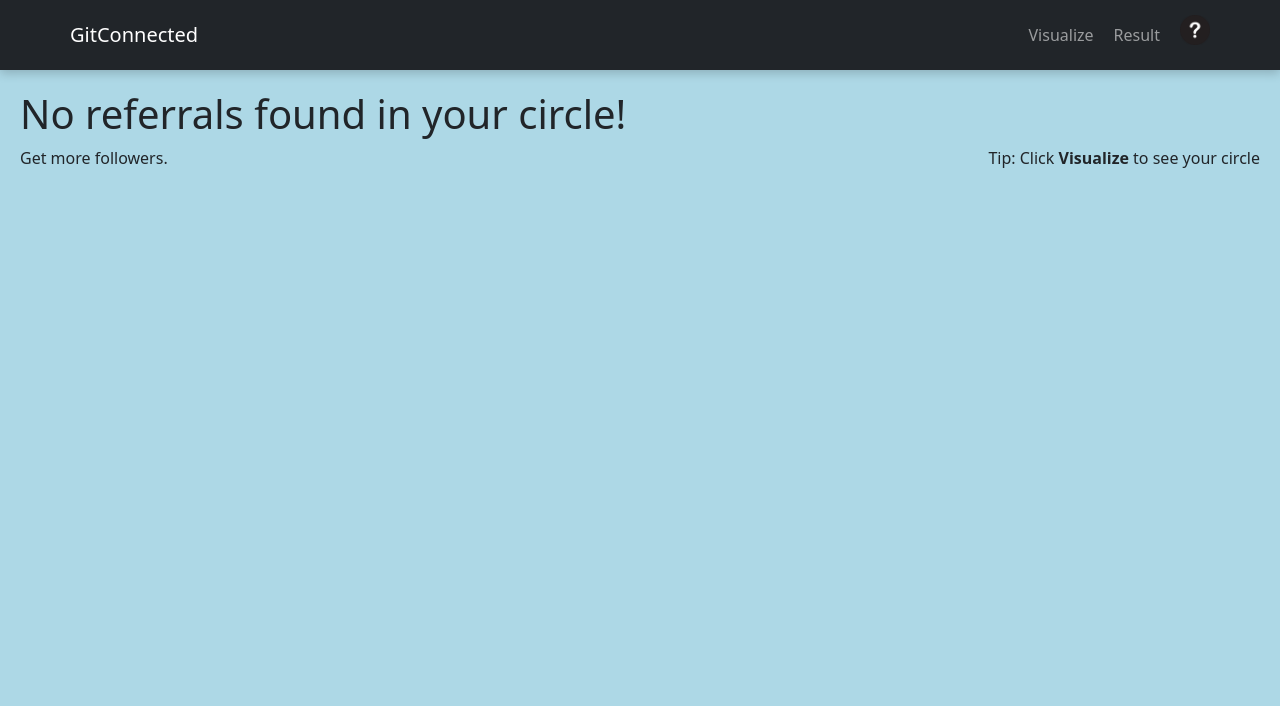
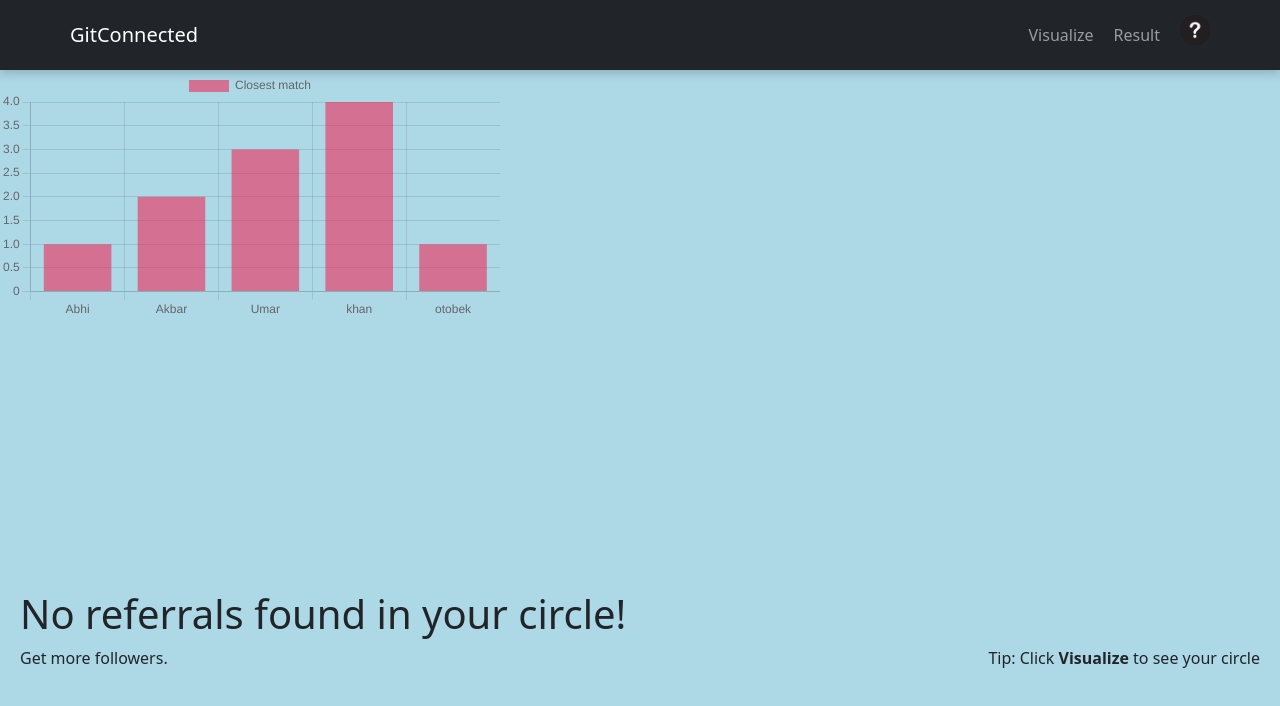
Before and after one commit to Tahmidbugs/shellhax2023, a React (Create React App) app in the folder client/: page /result in a window 1280 px wide. Shown: the top 706 px of the page. Built offline with nearby package versions, Linux system fonts and the light colour scheme.

Commit message:
graph added

```diff
--- a/client/package.json
+++ b/client/package.json
@@ -9,7 +9,9 @@
     "@testing-library/user-event": "^13.5.0",
     "axios": "^1.5.0",
     "bootstrap": "^5.3.2",
+    "chart.js": "^4.4.0",
     "dotenv": "^16.3.1",
+    "faker": "^6.6.6",
     "firebase": "^10.4.0",
     "firebase-admin": "^11.10.1",
     "lottie-react": "^2.4.0",
--- a/client/src/JobSeeker/result.tsx
+++ b/client/src/JobSeeker/result.tsx
@@ -1,7 +1,18 @@
-import React,{ FC, useState } from "react";
+import React, { FC, useState } from "react";
 import "./result.css";
 import { useLocation, Link } from "react-router-dom";
 import { OverlayTrigger, Tooltip } from "react-bootstrap";
+import {
+  Chart as ChartJS,
+  CategoryScale,
+  LinearScale,
+  BarElement,
+  Title,
+  Legend,
+} from "chart.js";
+import { Bar } from "react-chartjs-2";
+
+ChartJS.register(CategoryScale, LinearScale, BarElement, Title, Legend);
 
 type User = {
   login: string;
@@ -220,6 +231,32 @@ const MyNavbar: React.FC = () => {
   );
 };
 
+export const options = {
+  responsive: true,
+  plugins: {
+    legend: {
+      position: "top" as const,
+    },
+    title: {
+      display: false,
+      text: "Chart.js Bar Chart",
+    },
+  },
+};
+
+const labels = ["Abhi", "Akbar", "Umar", "khan", "otobek"];
+
+export const data = {
+  labels,
+  datasets: [
+    {
+      label: "Closest match",
+      data: [1, 2, 3, 4, 1],
+      backgroundColor: "rgba(251, 10, 62, 0.5)",
+    },
+  ],
+};
+
 const Result: FC = () => {
   const item = JSON.parse(localStorage.getItem("data") || "{}");
   const typedData: Data = item.companypaths;
@@ -228,6 +265,10 @@ const Result: FC = () => {
       style={{ background: "lightblue", height: "100%", minHeight: "100vh" }}
     >
       <MyNavbar />
+      <div style={{ height: "500px", width: "500px" }}>
+        <Bar options={options} data={data} />
+      </div>
+
       <div style={{ padding: "20px" }}>
         {typedData && typedData.length !== 0 ? (
           <h1>Your top Referrals:</h1>
```
Also changed, not shown: client/src/JobSeeker/graph.jsx (added), 1 other file (tests, documents, lock files or other folders).
